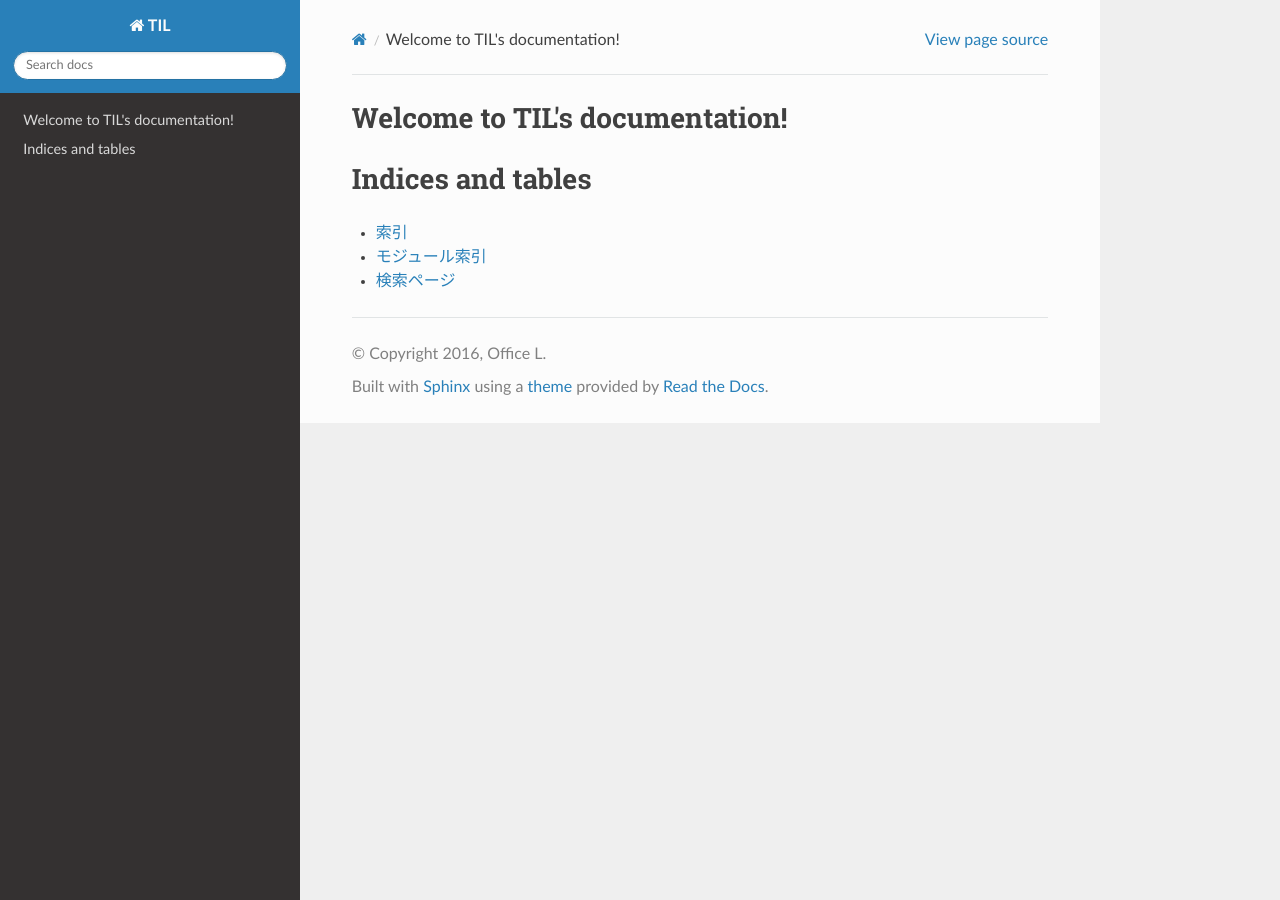
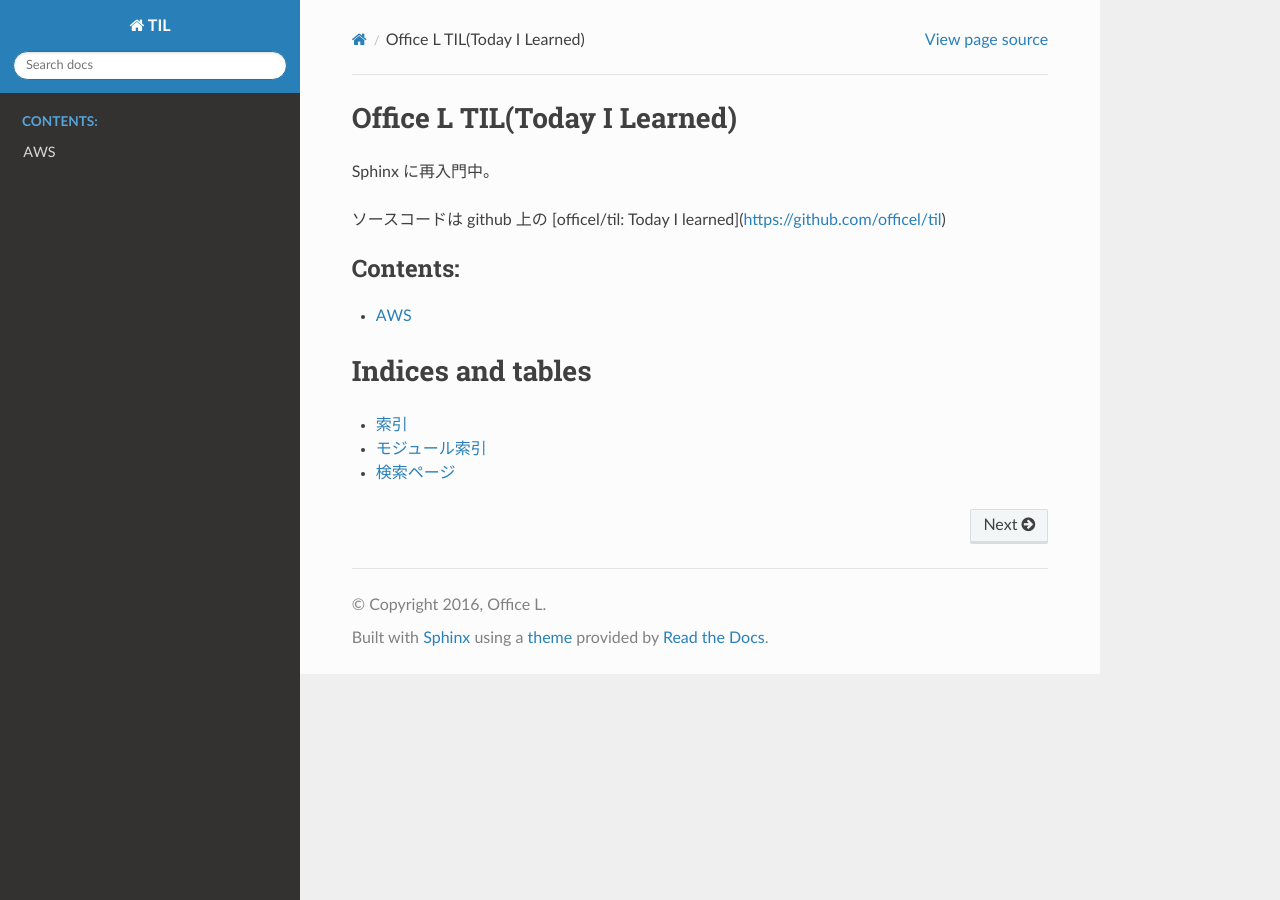
Before and after one commit to officel/til, a Sphinx documentation site: the page built from documents/source/index.rst, in a window 1280 px wide. Built offline with Sphinx 7.4.7 and the Read the Docs theme 2.0.0, drawn with Linux system fonts in a browser that asks for light colours.

Commit message:
add aws page

```diff
--- /dev/null
+++ b/documents/source/aws/index.rst
@@ -0,0 +1,8 @@
+AWS
+===
+
+練習
+
+.. toctree::
+   :maxdepth: 2
+   :caption: Contents:
--- a/documents/source/index.rst
+++ b/documents/source/index.rst
@@ -1,16 +1,15 @@
-.. TIL documentation master file, created by
-   sphinx-quickstart on Wed Dec 21 01:49:04 2016.
-   You can adapt this file completely to your liking, but it should at least
-   contain the root `toctree` directive.
-   sphinx
+Office L TIL(Today I Learned)
+=============================
 
-Welcome to TIL's documentation!
-===============================
+Sphinx に再入門中。
+
+ソースコードは github 上の [officel/til: Today I learned](https://github.com/officel/til)
 
 .. toctree::
    :maxdepth: 2
    :caption: Contents:
 
+   aws/index
 
 
 Indices and tables
```
